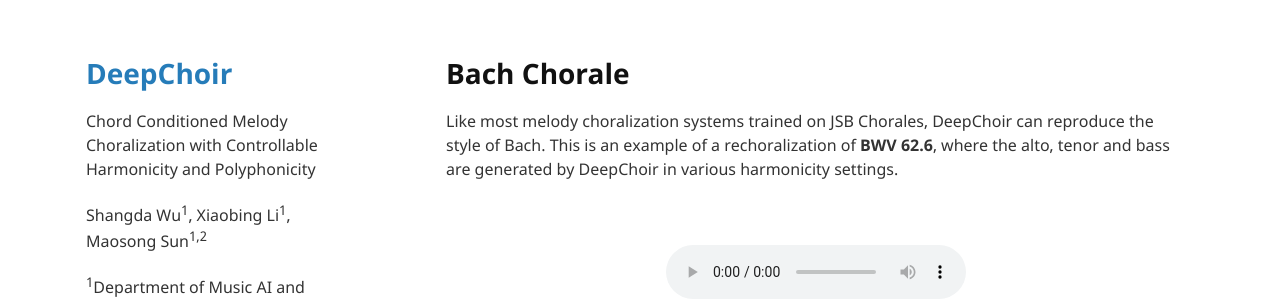
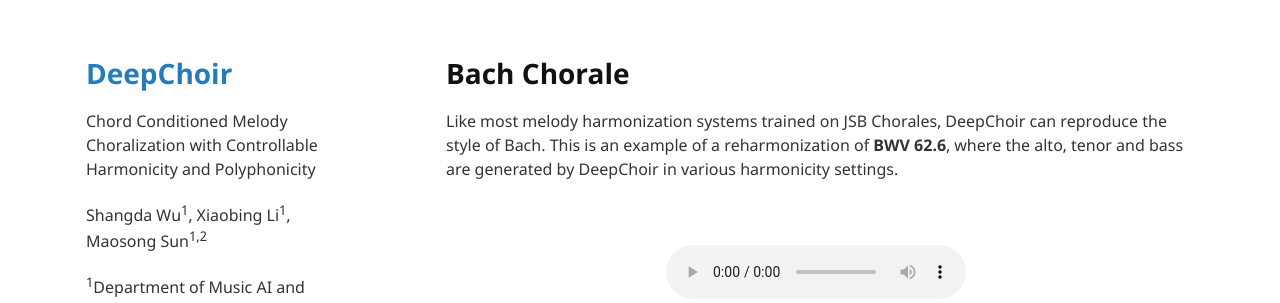
Before and after one commit to sander-wood/deepchoir, a Jekyll site: the page built from samples.md, in a window 1280 px wide and 900 px high. Shown: the top 303 px of the window. Built offline with Jekyll 4.4.1, drawn with Linux system fonts in a browser that asks for light colours; nearby versions of some CDN libraries.

Commit message:
Update samples.md

```diff
--- a/samples.md
+++ b/samples.md
@@ -5,7 +5,7 @@
 
 # Bach Chorale
 
-Like most melody choralization systems trained on JSB Chorales, DeepChoir can reproduce the style of Bach. This is an example of a rechoralization of **BWV 62.6**, where the alto, tenor and bass are generated by DeepChoir in various harmonicity settings.
+Like most melody harmonization systems trained on JSB Chorales, DeepChoir can reproduce the style of Bach. This is an example of a reharmonization of **BWV 62.6**, where the alto, tenor and bass are generated by DeepChoir in various harmonicity settings.
 
 <br>
 <audio id="audio_1" src="samples/chorale/BWV_62.6_(input).mp3" type="audio/mpeg" controls controlsList="nodownload">Your browser does not support the audio element.</audio>
```
